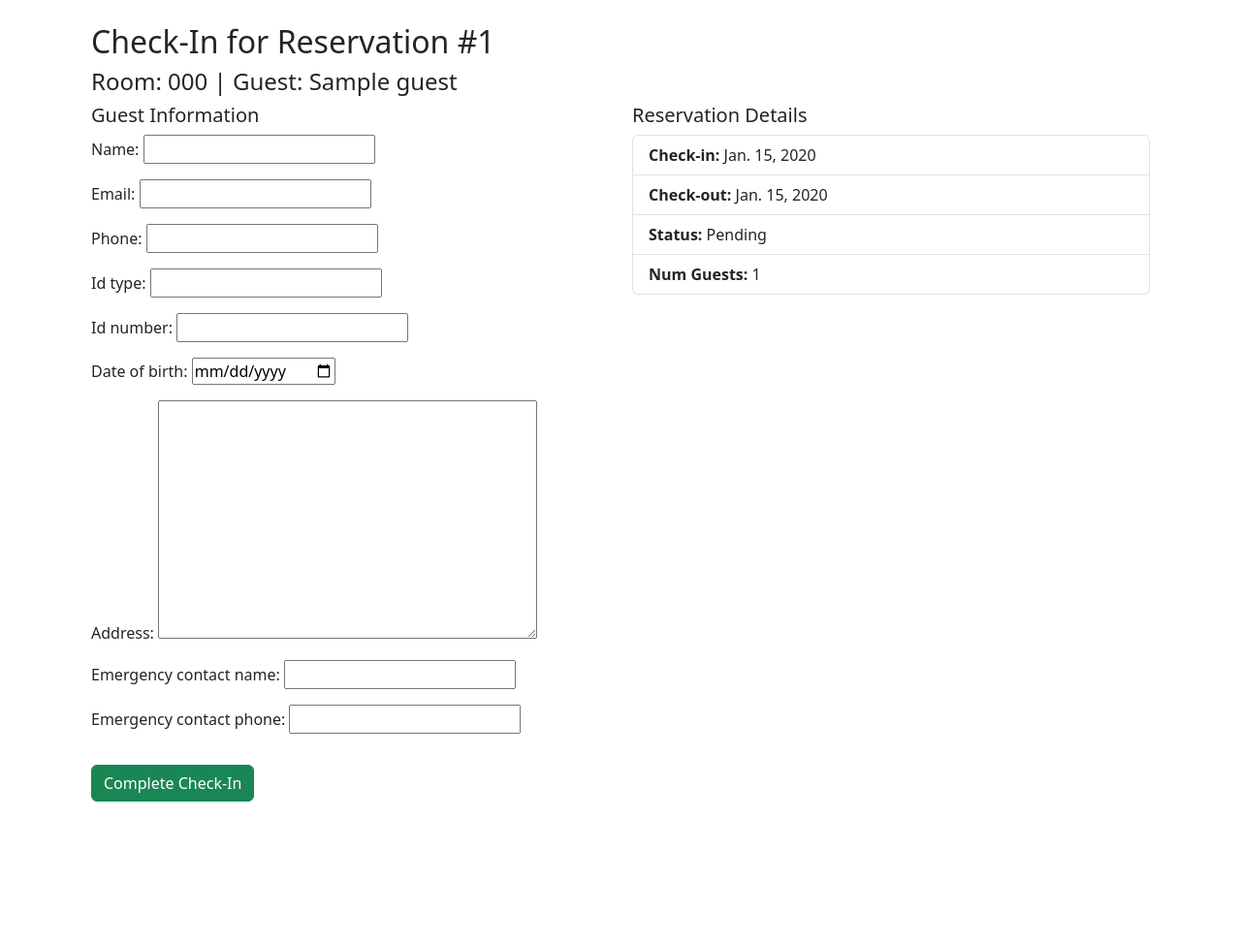
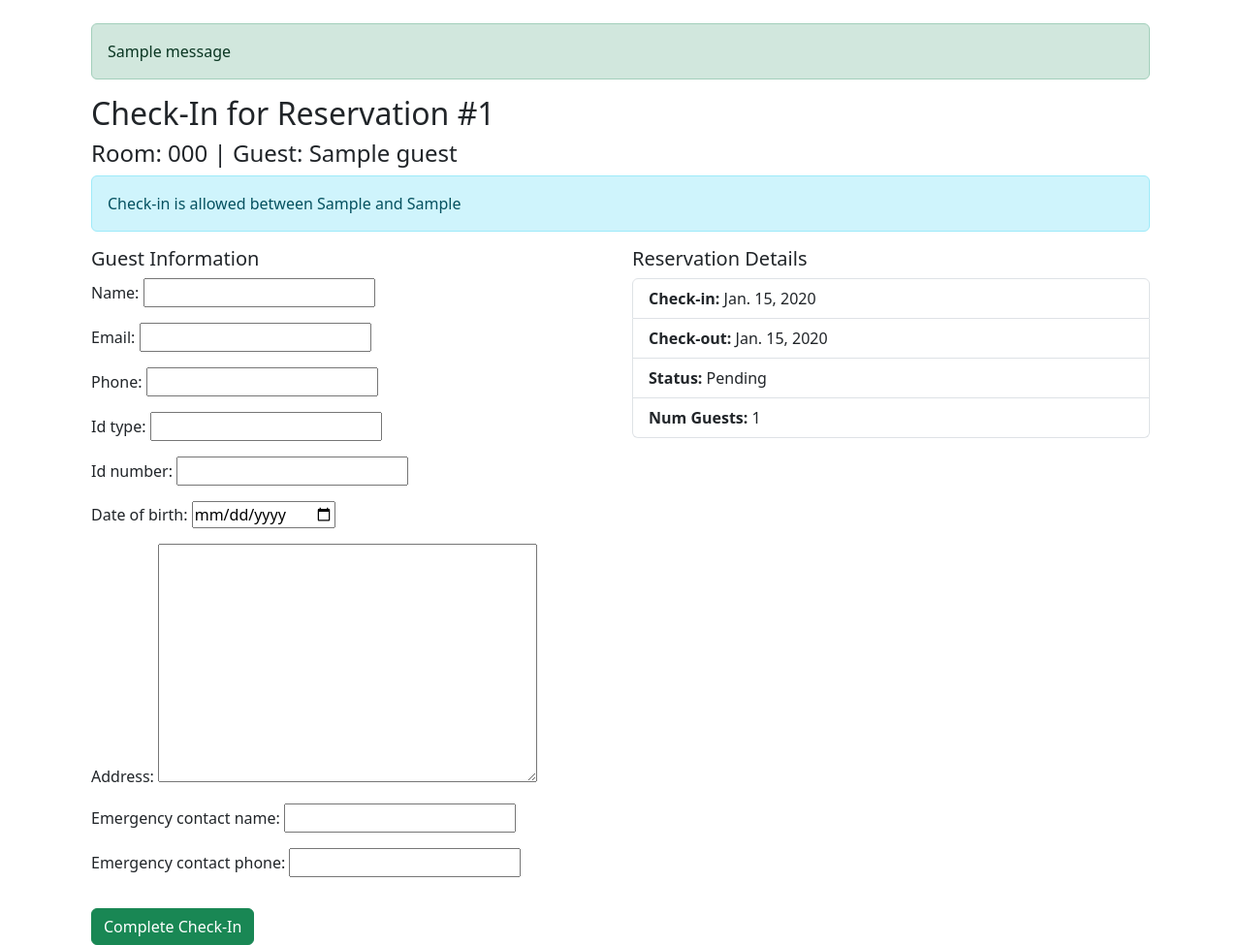
Before and after one commit to juppyarsana/birdnest_pms, a Django app: template pms/templates/pms/checkin.html in a window 1280 px wide. Shown: the part 56-1031 px from the top of the page at 97% size. Before the commit the page ends 883 px from the top, so only its background shows below. Run offline with Django 5.2, Linux system fonts and the light colour scheme; tables that the repository leaves empty hold one stand-in row (values such as "Sample post"); the template is opened without the code that fills it: values that come from a table or form of the project are taken from there, most other values are stand-ins (such as "Sample title", 1, 10 or a date in 2020); one stand-in notice (Sample message) is shown.

Commit message:
add reservation page and allow changing status from this page

```diff
--- a/pms/models.py
+++ b/pms/models.py
@@ -1,5 +1,41 @@
 from django.db import models
-from datetime import date
+from datetime import date, datetime, time
+from django.core.exceptions import ValidationError
+
+class HotelSettings(models.Model):
+    earliest_check_in_time = models.TimeField(default=time(14, 0))  # Default 2 PM
+    latest_check_in_time = models.TimeField(default=time(22, 0))   # Default 10 PM
+    check_in_grace_period = models.IntegerField(default=0, help_text="Grace period in minutes")
+
+    class Meta:
+        verbose_name = 'Hotel Settings'
+        verbose_name_plural = 'Hotel Settings'
+
+    def __str__(self):
+        return f"Hotel Settings (Check-in: {self.earliest_check_in_time.strftime('%I:%M %p')} - {self.latest_check_in_time.strftime('%I:%M %p')})"
+
+    def clean(self):
+        if self.earliest_check_in_time >= self.latest_check_in_time:
+            raise ValidationError("Earliest check-in time must be before latest check-in time")
+
+    def is_check_in_allowed(self, current_time=None):
+        if current_time is None:
+            current_time = datetime.now().time()
+
+        # Add grace period to the comparison
+        if self.check_in_grace_period:
+            from datetime import timedelta
+            current_datetime = datetime.combine(date.today(), current_time)
+            current_time = (current_datetime + timedelta(minutes=self.check_in_grace_period)).time()
+
+        return self.earliest_check_in_time <= current_time <= self.latest_check_in_time
+
+    @classmethod
+    def get_settings(cls):
+        settings = cls.objects.first()
+        if not settings:
+            settings = cls.objects.create()
+        return settings
 
 class Room(models.Model):
     ROOM_TYPES = [
--- a/pms/templates/pms/checkin.html
+++ b/pms/templates/pms/checkin.html
@@ -1,8 +1,21 @@
 {% extends 'base.html' %}
 {% block content %}
 <div class="container mt-4">
+  {% if messages %}
+    {% for message in messages %}
+      <div class="alert alert-{{ message.tags }}">
+        {{ message }}
+      </div>
+    {% endfor %}
+  {% endif %}
+
   <h2>Check-In for Reservation #{{ reservation.id }}</h2>
   <h4>Room: {{ reservation.room.room_number }} | Guest: {{ reservation.guest.name }}</h4>
+
+  <div class="alert alert-info">
+    <i class="bi bi-info-circle"></i> Check-in is allowed between {{ earliest_check_in }} and {{ latest_check_in }}
+  </div>
+
   <form method="post">
     {% csrf_token %}
     <div class="row">
```
Also changed, not shown: pms/admin.py (+17 -1 lines), pms/templates/pms/reservations.html (+6 -3 lines), pms/views.py (+37 -12 lines), pms/migrations/0007_hotelsettings.py (added).
